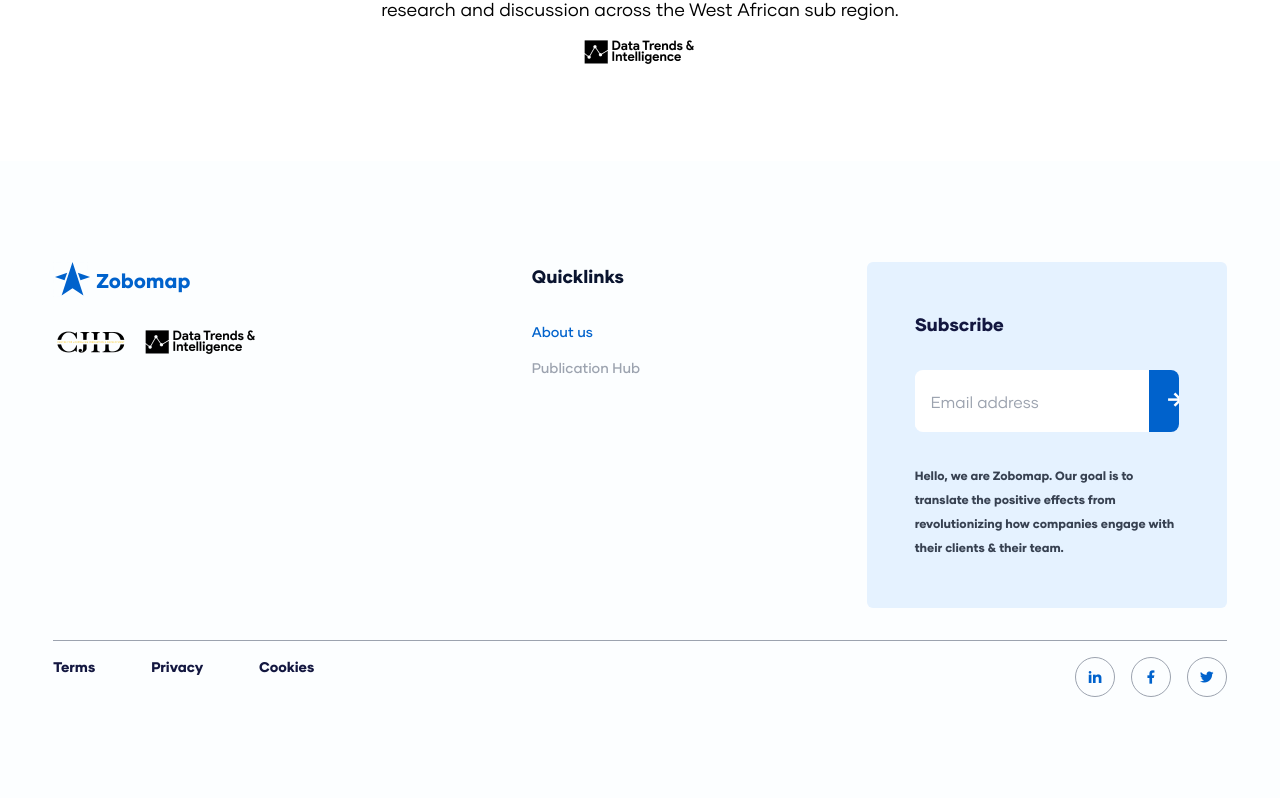
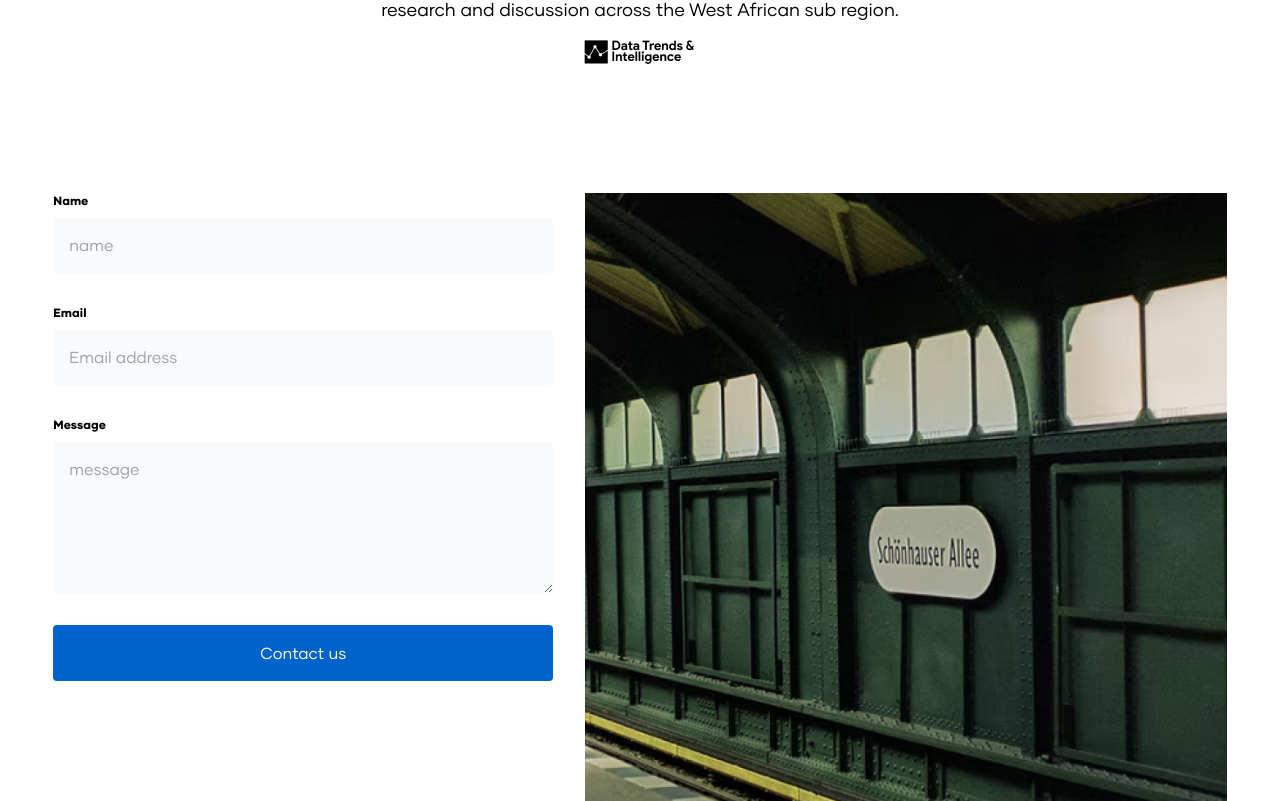
Before and after one commit to Theo-flux/gosi, a React (Vite) app: page /about in a window 1280 px wide. Shown: the part 899-1700 px from the top of the page. Built offline with nearby package versions, Linux system fonts and the light colour scheme.

Commit message:
about component contact form

```diff
--- a/src/components/about/Contact.jsx
+++ b/src/components/about/Contact.jsx
@@ -1,8 +1,35 @@
+import train from "../../images/about/train.png";
+import { Section, Div } from "../../shared";
 
 function Contact() {
   return (
-    <div>Contact</div>
-  )
+    <Section className="">
+      <Div>
+        <div className="md:flex justify-between gap-x-8 items-start">
+
+          <form className="flex flex-col w-full md:max-w-[400px] lg:max-w-[500px]" name="simple-contact-form" accept-charset="utf-8" method="POST" action="#">
+            <fieldset className="flex flex-col font-gilmer">
+              <label for="name" className="mb-2 text-xs text-black font-bold">Name</label>
+           <input className="mb-8 bg-neutral-50 p-4 rounded focus:outline-2 outline-neutral-400" id="name" type="text" placeholder="name"/>
+
+              <label for="email" className="mb-2 text-xs text-black font-bold">Email</label>
+           <input className="mb-8 bg-neutral-50 p-4 rounded focus:outline-2 outline-neutral-400" id="email" type="email" placeholder="Email address"/>
+
+              <label for="message" className="mb-2 text-xs text-black font-bold">Message</label>
+              <textarea rows="5" className="mb-8 bg-neutral-50 p-4 rounded focus:outline-2 outline-neutral-400" id="message" type="text" placeholder="message"/>
+
+            </fieldset>
+            <input className="bg-primary-600 text-white font-gilmer p-4 rounded transition-all duration-300 hover:bg-white hover:text-primary-600 hover:ring-2 hover:ring-primary-600 focus:outline-2 outline-primary-400 " type="submit" value="Contact us"/>
+          </form>
+
+          <figure className="hidden md:block">
+            <img src={train} className="w-[100%] md:w-[658px] object-fit" alt="contact-image"/>
+          </figure>
+
+        </div>
+      </Div>
+    </Section>
+  );
 }
 
 export default Contact;
--- a/src/components/about/Hero.jsx
+++ b/src/components/about/Hero.jsx
@@ -20,7 +20,7 @@ function Hero() {
             </figure>
           </div>
 
-          <div className="flex mb-8 flex-col justify-center items-center">
+          <div className="flex flex-col justify-center items-center">
             <SubTitle className="text-center max-w-[640px] mb-4">It is a project of DTI and is intended to be a resource for development research and discussion across the West African sub region.</SubTitle>
             <figure className="">
               <img className="" src={dti} alt="dti-logo"/>
--- a/src/components/navbar/Navbar.jsx
+++ b/src/components/navbar/Navbar.jsx
@@ -54,8 +54,8 @@ function Navbar() {
 
         {isDesktop && (
           <div className="flex w-[238px] justify-around items-center">
-            <Hyperlink to="/about" activeClassName="active">About us</Hyperlink>
-            <Hyperlink to="/contact" activeClassName="active">Publication Hub</Hyperlink>
+            <Hyperlink to="/about">About us</Hyperlink>
+            <Hyperlink to="/contact">Publication Hub</Hyperlink>
           </div>
         )}
         <div className="flex justify-between items-center w-[175px] md:w-fit">
--- a/src/container/AboutContainer.jsx
+++ b/src/container/AboutContainer.jsx
@@ -5,6 +5,7 @@ function AboutContainer() {
   return (
     <Layout>
         <Hero/>
+        <Contact/>
     </Layout>
   );
 }
```
Also changed, not shown: src/images/about/train.png (added).
